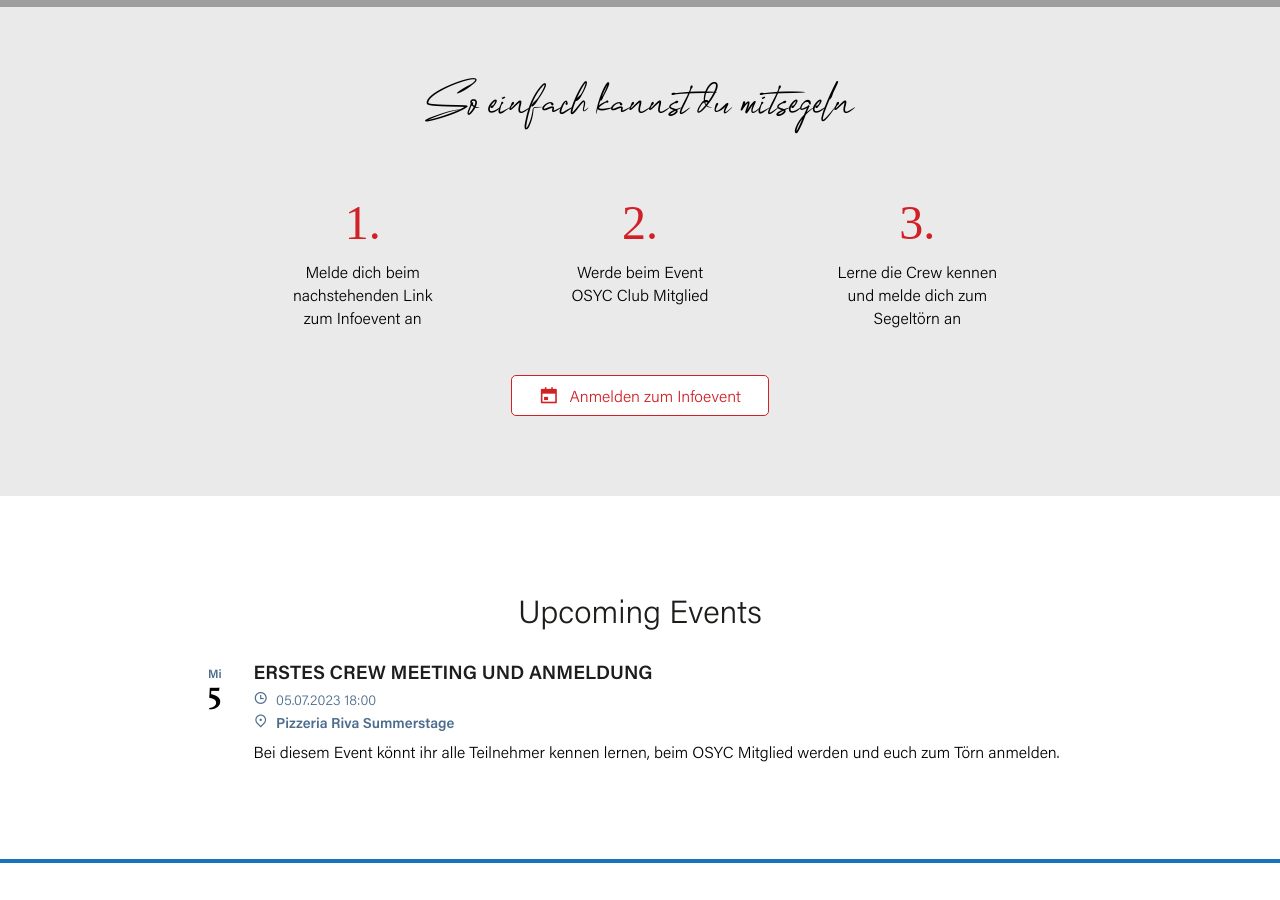
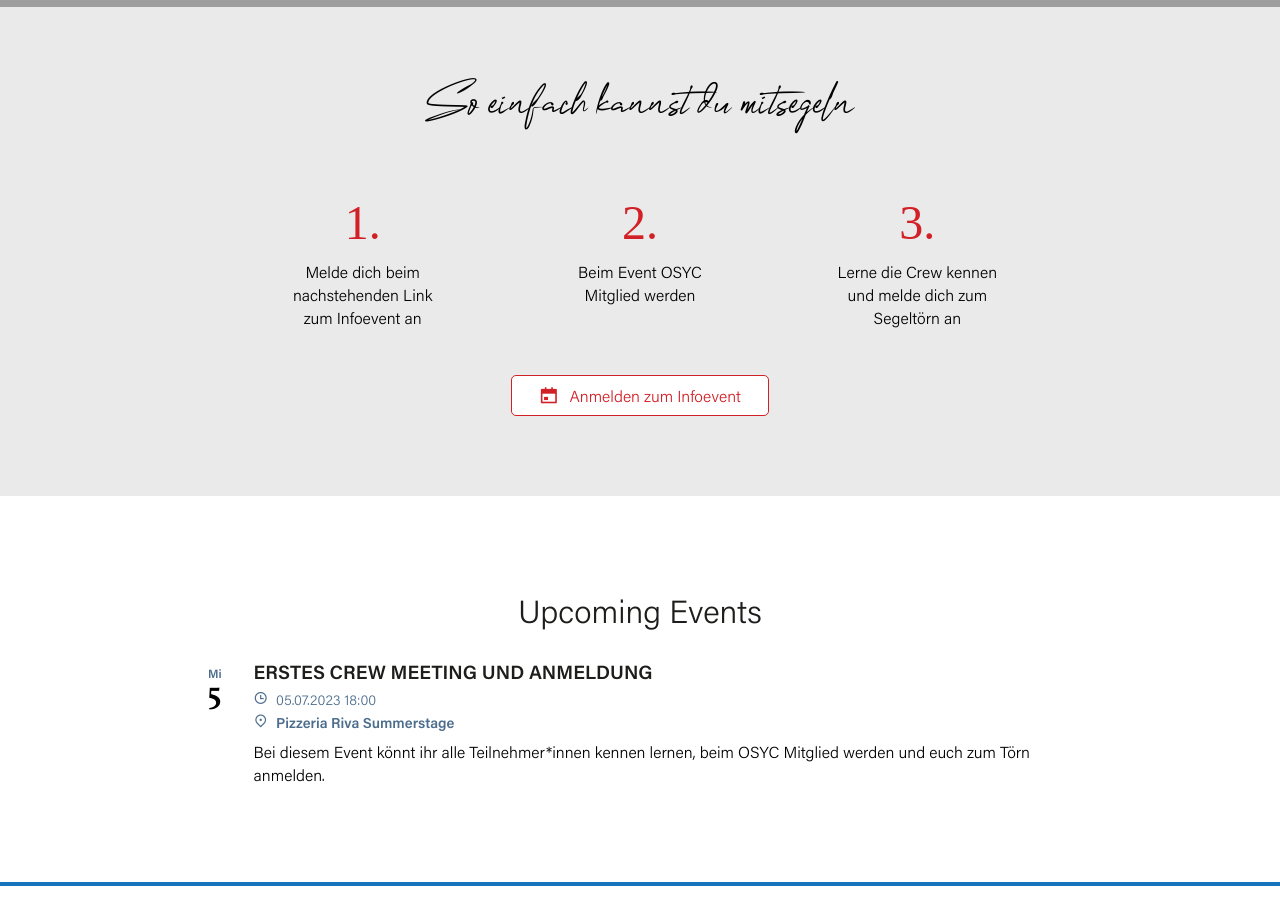
Before and after one commit to osyc-youth/osyc-youth.github.io, a Jekyll site: the page built from index.markdown, in a window 1280 px wide and 900 px high, scrolled down 2010 px. Built offline with Jekyll 4.4.1, drawn with Linux system fonts in a browser that asks for light colours; grey boxes are pictures that could not be loaded.

Commit message:
fixed spelling

```diff
--- a/_layouts/main.html
+++ b/_layouts/main.html
@@ -67,7 +67,7 @@ layout: default
                     <div class="big-number">
                         2.
                     </div>
-                    <p> Werde beim Event OSYC Club Mitglied</p>
+                    <p>Beim Event OSYC Mitglied werden</p>
                 </div>
                 <div class="flex-item-steps">
                     <div class="big-number">
@@ -97,7 +97,7 @@ layout: default
 
         </span> </p>
                 <p class="info-new"> <i class="ri-map-pin-2-line"></i>  <span><b>Pizzeria Riva Summerstage</b></span></p>
-                <p>Bei diesem Event könnt ihr alle Teilnehmer kennen lernen, beim OSYC Mitglied werden und euch zum Törn anmelden.</p>
+                <p>Bei diesem Event könnt ihr alle Teilnehmer*innen kennen lernen, beim OSYC Mitglied werden und euch zum Törn anmelden.</p>
             </div>
         </div>
     </section>
```
